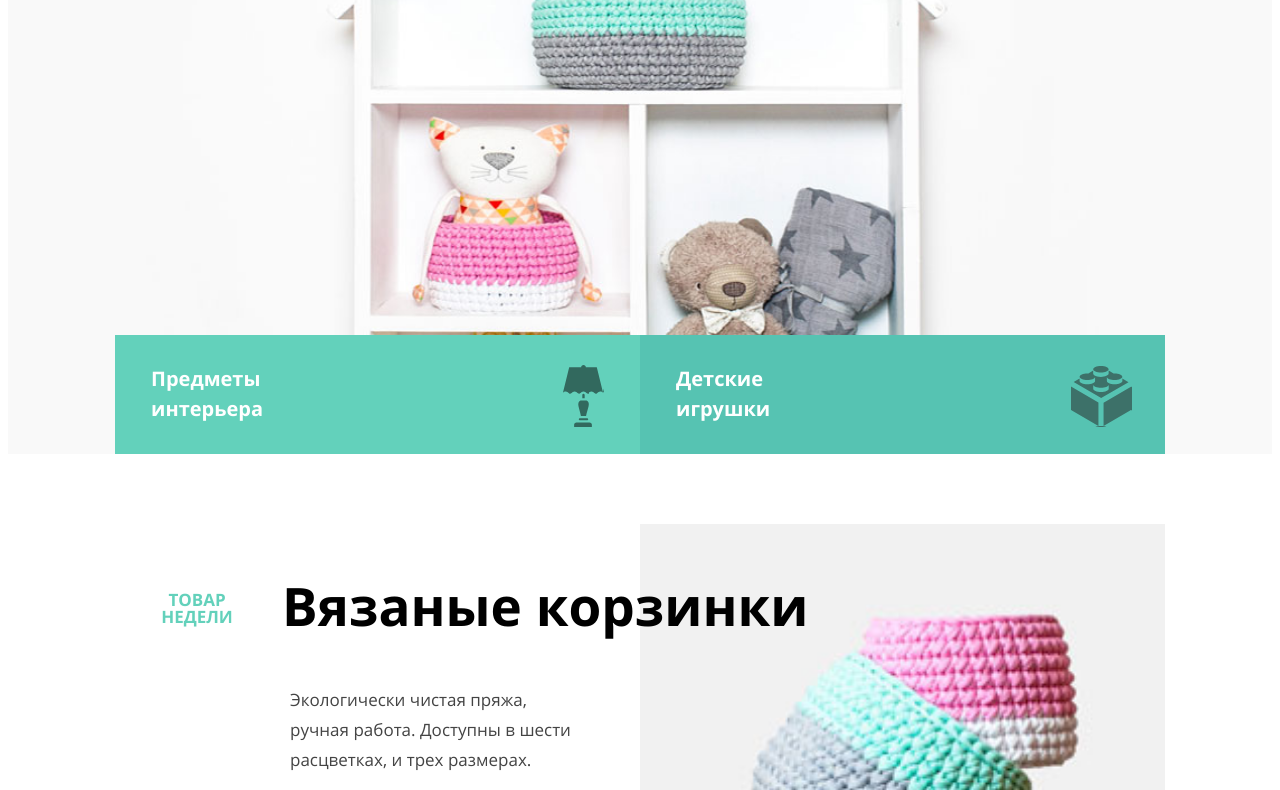
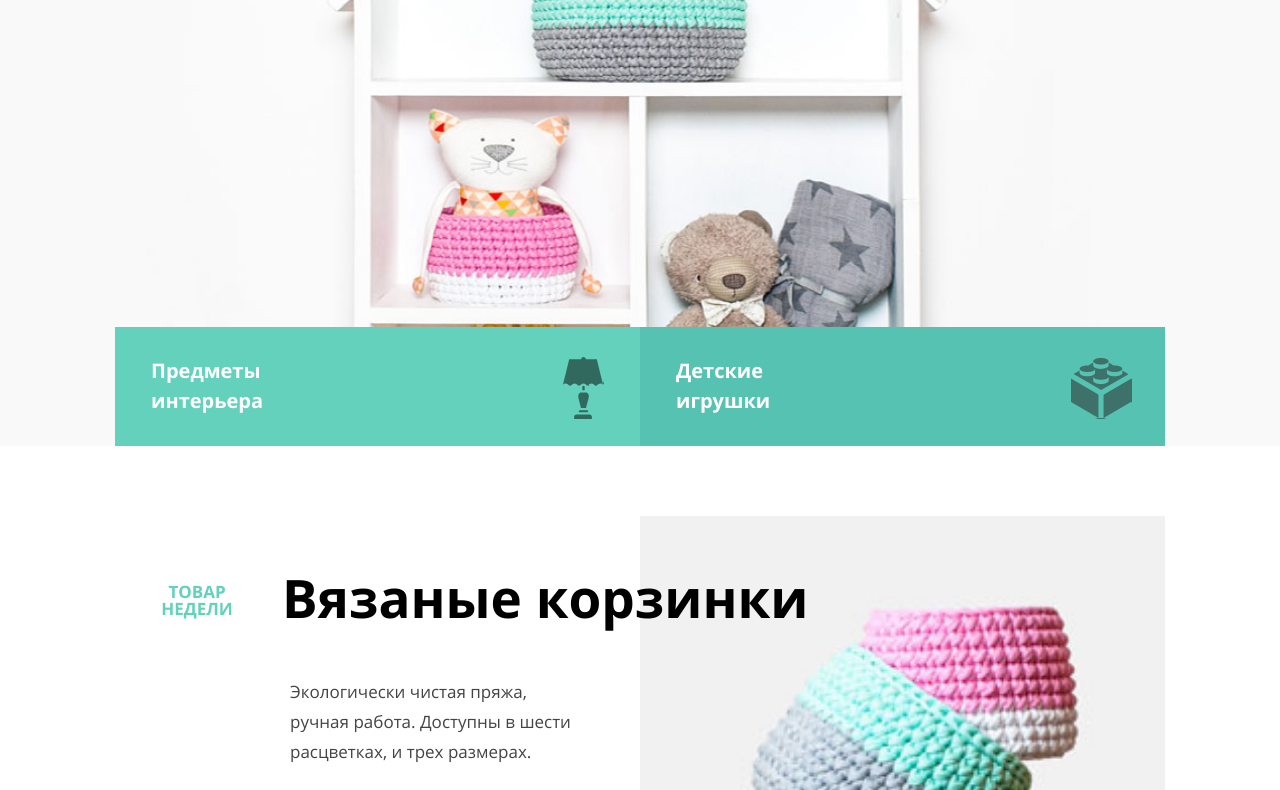
Before and after one commit to MayaSol/60303-mishka, a website: page index.html in a window 1280 px wide. Shown: the part 388-1178 px from the top of the page. Drawn offline with nearby package versions, Linux system fonts and the light colour scheme; files that its build step writes are made by us from their sources.

Commit message:
Исправления ворматирования

```diff
--- a/sass/blocks/main-links.scss
+++ b/sass/blocks/main-links.scss
@@ -86,7 +86,7 @@
       right: 36px;
       top: 30px;
     }
-   }
+  }
 }
 
 .main-links__link--toys {
--- a/sass/blocks/page-header.scss
+++ b/sass/blocks/page-header.scss
@@ -43,30 +43,10 @@
     display:flex;
     flex-direction: column;
     justify-content: space-between;
-//    background-image: url("img/zigzag.png");
-//    background-repeat: repeat-x;
-//    background-position: bottom, center;
   }
 
 
 .page--index {
-
-  .page-header__wrapper {
-
- /*   ::after {
-    content: "";
-    display: block;
-    height: 10px;
-    position: absolute;
-    width: 100%;
-    z-index: 100;
-    outline: 1px solid red;
-    background-image: url("../img/zigzag.png");
-    background-position: bottom center;
-    background-repeat: repeat-x;
-    background-size: auto;
-    }*/
-  }
 
   .page-header {
     position: relative;
--- a/sass/style.scss
+++ b/sass/style.scss
@@ -1,6 +1,6 @@
 @import "variables.scss";
 @import "mixins.scss";
-//@import "global/normalize.scss";
+@import "global/normalize.scss";
 @import "global/fonts.scss";
 @import "blocks/slider.scss";
 @import "global/base.scss";
```
Also changed, not shown: js/main-nav.js (line endings or trailing spaces).
